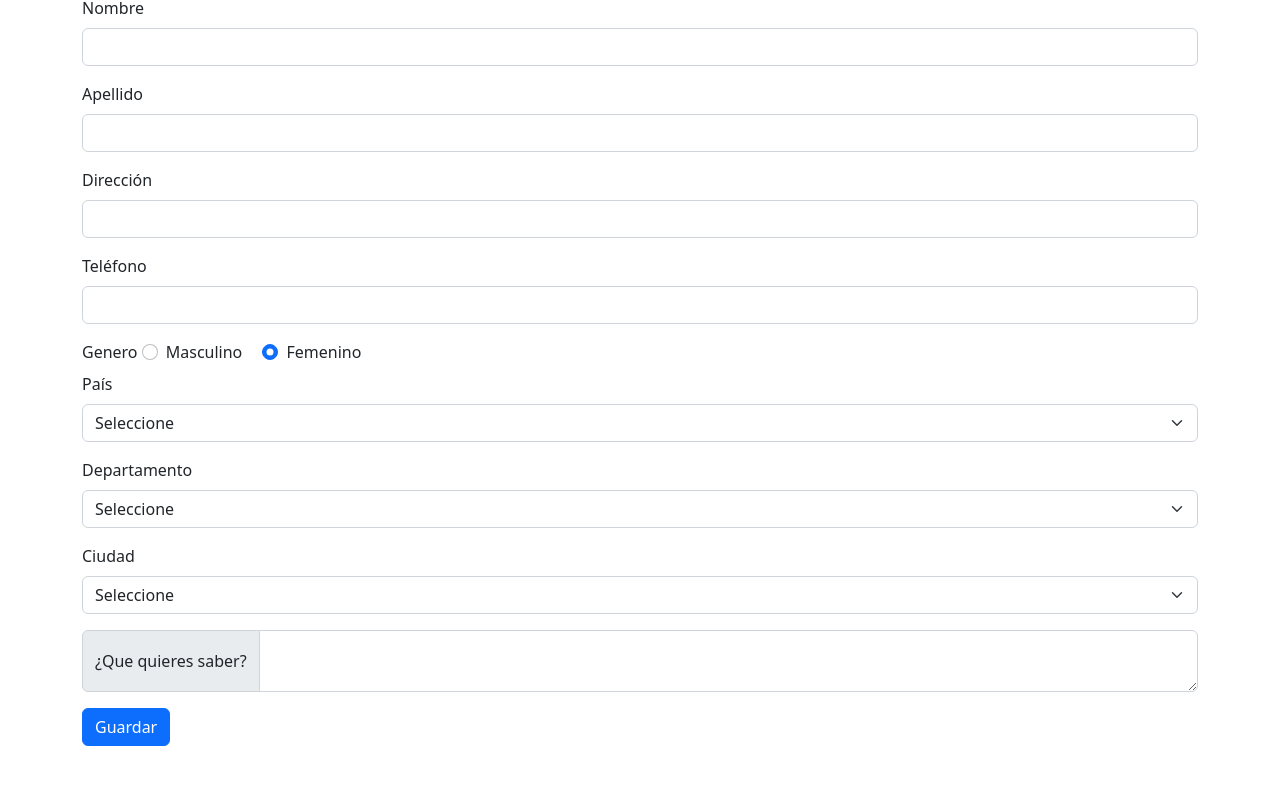
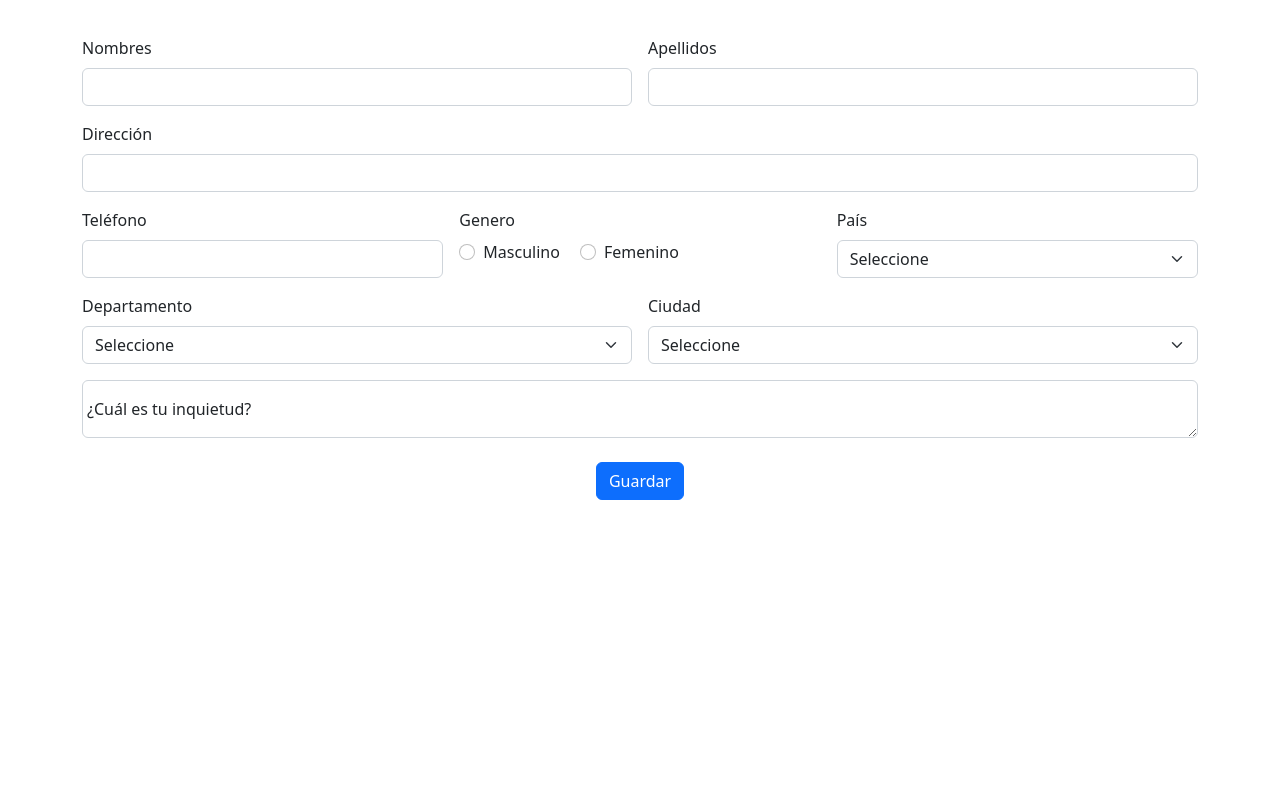
Before and after one commit to MARLONRIOS94/activity_bs_2308, a plain HTML site: page assets/pages/contacto.html in a window 1280 px wide. Shown: the part 184-978 px from the top of the page. After the commit the page ends 800 px from the top, so only its background shows below. Drawn offline with nearby package versions, Linux system fonts and the light colour scheme.

Commit message:
formulario2

```diff
--- a/assets/pages/contacto.html
+++ b/assets/pages/contacto.html
@@ -46,96 +46,83 @@
                 <div class="row">
                     <div class="col text-center text-uppercase">
                     <small>Gracias por contactarnos</small>
-                <h2>Por favor diligencie</h2>
+                    <h2>Por favor diligencie este formulario</h2>
                     </div>
                 </div>
 
-            <div class="row">
-                <div class="col">
-                <form>
-                    <div class="mb-3">
-                    <label for="exampleInputEmail1" class="form-label">Nombre</label>
-                    <input type="email" class="form-control" id="exampleInputEmail1" aria-describedby="emailHelp">
+                <form class="row g-3 mt-4">
+                    <div class="col-md-6">
+                    <label for="inputEmail4" class="form-label">Nombres</label>
+                    <input type="text" class="form-control" id="inputEmail4">
+                    </div>
+                    <div class="col-md-6">
+                    <label for="inputPassword4" class="form-label">Apellidos</label>
+                    <input type="text" class="form-control" id="inputPassword4">
+                    </div>
+                    <div class="col-12">
+                    <label for="inputAddress" class="form-label">Dirección</label>
+                    <input type="text" class="form-control" id="inputAddress">
                     </div>
 
-                    <div class="mb-3">
-                        <label for="exampleInputEmail1" class="form-label">Apellido</label>
-                        <input type="email" class="form-control" id="exampleInputEmail1" aria-describedby="emailHelp">
+                    <div class="col-md-4">
+                    <label for="inputCity" class="form-label">Teléfono</label>
+                    <input type="text" class="form-control" id="inputCity">
                     </div>
 
-                    <div class="mb-3">
-                        <label for="exampleInputEmail1" class="form-label">Dirección</label>
-                        <input type="email" class="form-control" id="exampleInputEmail1" aria-describedby="emailHelp">
+                    <div class="col-md-4">
+                    <label for="inputState" class="form-label">Genero</label><br>
+                        <div class="form-check form-check-inline">
+                            <input class="form-check-input" type="radio" name="inlineRadioOptions" id="inlineRadio1" value="option1">
+                            <label class="form-check-label" for="inlineRadio1">Masculino</label>
                         </div>
-
-                    <div class="mb-3">
-                        <label for="exampleInputEmail1" class="form-label">Teléfono</label>
-                        <input type="number" class="form-control" id="exampleInputEmail1" aria-describedby="emailHelp">
-                    </div>
-
-                    <div class="mt-3">
-                        <label for="exampleInputEmail1" class="form-label">Genero</label>
                         <div class="form-check form-check-inline">
-                                <input class="form-check-input" type="radio" name="flexRadioDefault" id="flexRadioDefault1">
-                                <label class="form-check-label" for="flexRadioDefault1">
-                                Masculino
-                                </label>
-                            </div>
-
-                            <div class="form-check form-check-inline">
-                                <input class="form-check-input" type="radio" name="flexRadioDefault" id="flexRadioDefault2" checked>
-                                <label class="form-check-label" for="flexRadioDefault2">
-                                Femenino
-                                </label>
+                            <input class="form-check-input" type="radio" name="inlineRadioOptions" id="inlineRadio2" value="option2">
+                            <label class="form-check-label" for="inlineRadio2">Femenino</label>
                         </div>
                     </div>
 
-                    <div class="mb-3">
-                        <label for="exampleInputEmail1" class="form-label">País</label>
-                        <select class="form-select" aria-label="Default select example">
+                    <div class="col-md-4">
+                    <label for="inputState" class="form-label">País</label>
+                    <select id="inputState" class="form-select">
                         <option selected>Seleccione</option>
-                            <option value="1">Colombia</option>
-                            <option value="2">Brasil</option>
-                            <option value="3">España</option>
+                        <option>Colombia</option>
+                        <option>Inglaterra</option>
+                        <option>Italia</option>
                     </select>
                     </div>
 
-                    <div class="mb-3">
-                        <label for="exampleInputEmail1" class="form-label">Departamento</label>
-                        <select class="form-select" aria-label="Default select example">
+                    <div class="col-md-6">
+                        <label for="inputState" class="form-label">Departamento</label>
+                        <select id="inputState" class="form-select">
                         <option selected>Seleccione</option>
-                            <option value="1">Tolima</option>
-                            <option value="2">Antioquia</option>
-                            <option value="3">Boyaca</option>
+                        <option>Tolima</option>
+                        <option>Antioquia</option>
+                        <option>Cundinamarca</option>
                         </select>
                     </div>
 
-                    <div class="mb-3">
-                        <label for="exampleInputEmail1" class="form-label">Ciudad</label>
-                        <select class="form-select" aria-label="Default select example">
+                    <div class="col-md-6">
+                        <label for="inputState" class="form-label">Ciudad</label>
+                        <select id="inputState" class="form-select">
                         <option selected>Seleccione</option>
-                            <option value="1">Ibague</option>
-                            <option value="2">Bogota</option>
-                            <option value="3">Medellin</option>
+                        <option>Ibagué</option>
+                        <option>Medellín</option>
+                        <option>Bogotá D.C.</option>
                         </select>
                     </div>
 
-                    <div class="input-group mb-3">
-                        <span class="input-group-text">¿Que quieres saber?</span>
-                        <textarea class="form-control" aria-label="With textarea"></textarea>
+                    <div class="form-floating">
+                        <textarea class="form-control" placeholder="Leave a comment here" id="floatingTextarea"></textarea>
+                        <label for="floatingTextarea">¿Cuál es tu inquietud?</label>
                     </div>
 
-
-                    <div class="mb-5 mt-3">
+                    <div class="col-12 mt-4 mb-4 text-center">
                     <button type="submit" class="btn btn-primary">Guardar</button>
                     </div>
                 </form>
             </div>
 
-
-            </div>
-
-        </div>
-
         </section>
     <!-- /formulario -->
+
+    </body>
```
Lines whose indentation alone changed are shown as unchanged.
